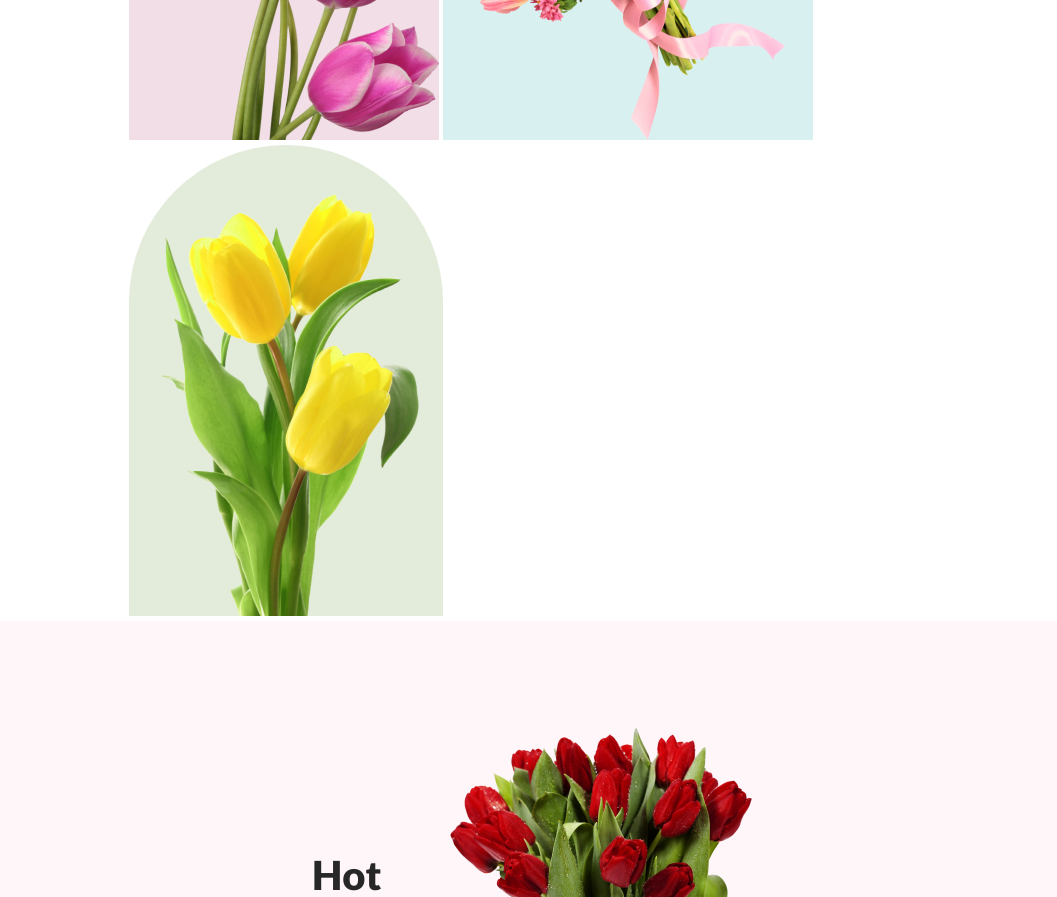
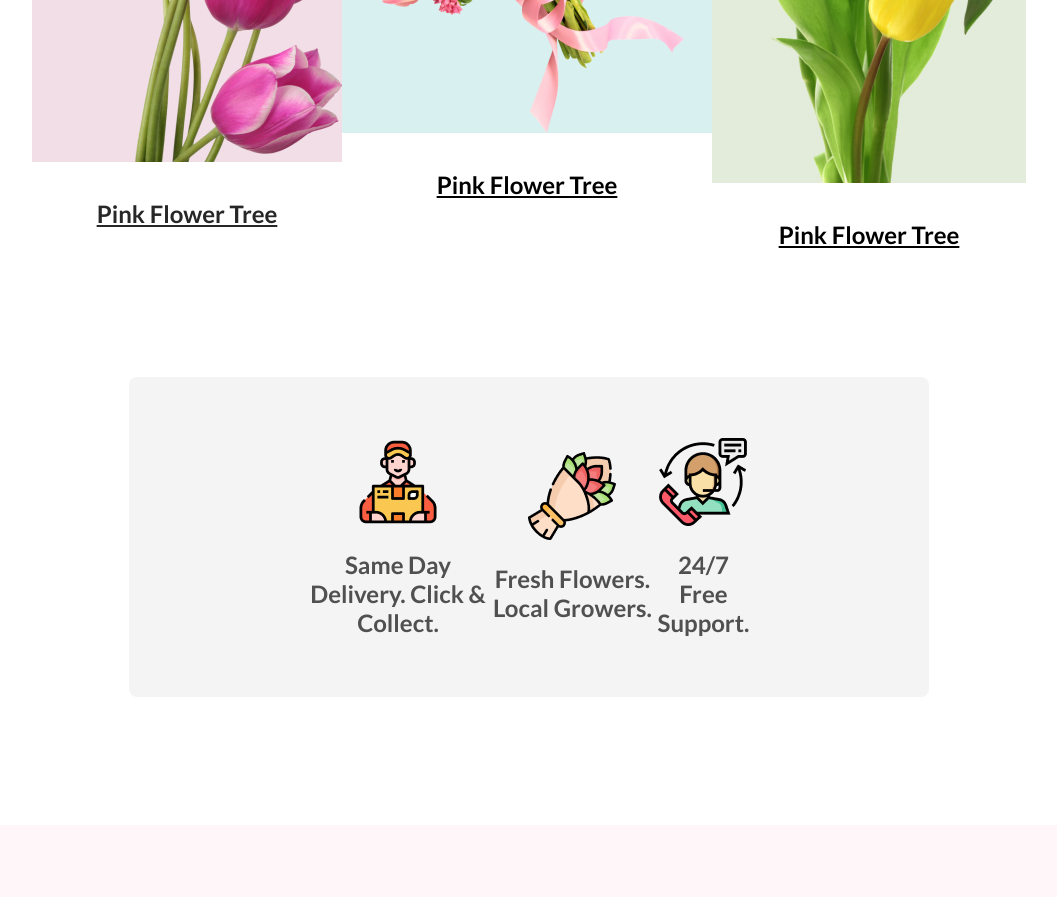
Before and after one commit to sumaiya-antara/my-flower-shop-website, a plain HTML site: page index.html in a window 1280 px wide. Shown: the part 1480-2377 px from the top of the page, without its empty margins (111-1168 px from the left). Drawn offline with nearby package versions, Linux system fonts and the light colour scheme.

Commit message:
top section created

```diff
--- a/index.html
+++ b/index.html
@@ -31,13 +31,42 @@
                     </p>
                 </div>
                 <div class="featured-images">
-                    <img id="featured-flower-1" src="./Flower Asset/pngwing 6.png" alt="">
-                    <img id="featured-flower-2" src="./Flower Asset/pngwing 5.png" alt="">
-                    <img id="featured-flower-3" src="./Flower Asset/pngwing 7.png" alt="">
+                    <div class="featured-image-1">
+                        <img id="featured-flower-1" src="./Flower Asset/pngwing 6.png" alt="">
+                        <p id="cap1" >Pink Flower Tree </p>
+                    </div>
+                    <div class="featured-image-2">
+                        <img id="featured-flower-2" src="./Flower Asset/pngwing 5.png" alt="">
+                        <p id="cap2">Pink Flower Tree </p>
+                    </div>
+                    <div class="featured-image-3">
+                        <img id="featured-flower-3" src="./Flower Asset/pngwing 7.png" alt="">
+                        <p id="cap3">Pink Flower Tree </p>
+                    </div>
+
+                </div>
+
                 </div>
             </div>
 
         </section>
+            <div class="facilities">
+                <div class="facility1">
+                    <img class="fc-image1" src="./Flower Asset/Group 57.png" alt="">
+                    <p class="fc-cap1">Same Day Delivery. Click & Collect.</p>
+
+                </div>
+                <div class="facility2">
+                    <img class="fc-image2" src="./Flower Asset/Group 58.png" alt="">
+                    <p class="fc-cap2">Fresh Flowers. Local Growers.</p>
+
+                </div>
+                <div class="facility3">
+                    <img class="fc-image3" src="./Flower Asset/Group 59.png" alt="">
+                    <p class="fc-cap3">24/7 Free Support.</p>
+                </div>
+
+            </div>
         <section>
 
         </section>
--- a/styles/style.css
+++ b/styles/style.css
@@ -207,6 +207,7 @@ h1{
     flex-direction: column;
     align-items: center;
     margin-top: 178px;
+    margin-bottom: 128px;
 }
 .featured-title{
     color: #272727;
@@ -227,6 +228,9 @@ h1{
 .featured-images{
     margin-left: 240px;
     margin-right: 240px;
+    display: flex;
+    align-items: center;
+    justify-content: space-between;
 }
 #featured-flower-1{
 
@@ -244,7 +248,68 @@ h1{
     background: rgba(71, 125, 17, 0.15);
 
 }
-.featured-images > .featured-flower2{
+#cap1{
+    padding-top: 32px;
+    color: #272727;
+    text-align: center;
+    font-family: Lato;
+    font-size: 24px;
+    font-weight: 700;
+    text-decoration-line: underline;
+}
+#cap2{
+    padding-top: 32px;
+    text-align: center;
+    font-family: Lato;
+    font-size: 24px;
+    font-weight: 700;
+    text-decoration-line: underline;
+}
+#cap3{
+    padding-top: 32px;
+    text-align: center;
+    font-family: Lato;
+    font-size: 24px;
+    font-weight: 700;
+    text-decoration-line: underline;
+}
 
+/*styles for facility section*/
+
+.facilities{
+    display: flex;
+    align-items: center;
+    justify-content: space-around;
+    border-radius: 8px;
+    background: rgba(39, 39, 39, 0.05);
+    height: 320px;
+    margin-left: 240px;
+    margin-right: 240px;
+    margin-bottom: 128px;
 
 }
+.facility1{
+    display: flex;
+    flex-direction: column;
+    align-items: center;
+    padding-left: 175px;
+}
+.facility2{
+    display: flex;
+    flex-direction: column;
+    align-items: center;
+}
+.facility3{
+    display: flex;
+    flex-direction: column;
+    align-items: center;
+    padding-right: 175px;
+}
+.fc-cap1,.fc-cap2,.fc-cap3{
+    padding-top: 24px;
+    color: rgba(39, 39, 39, 0.80);
+    text-align: center;
+    font-family: Lato;
+    font-size: 24px;
+    font-weight: 600;
+}
```
